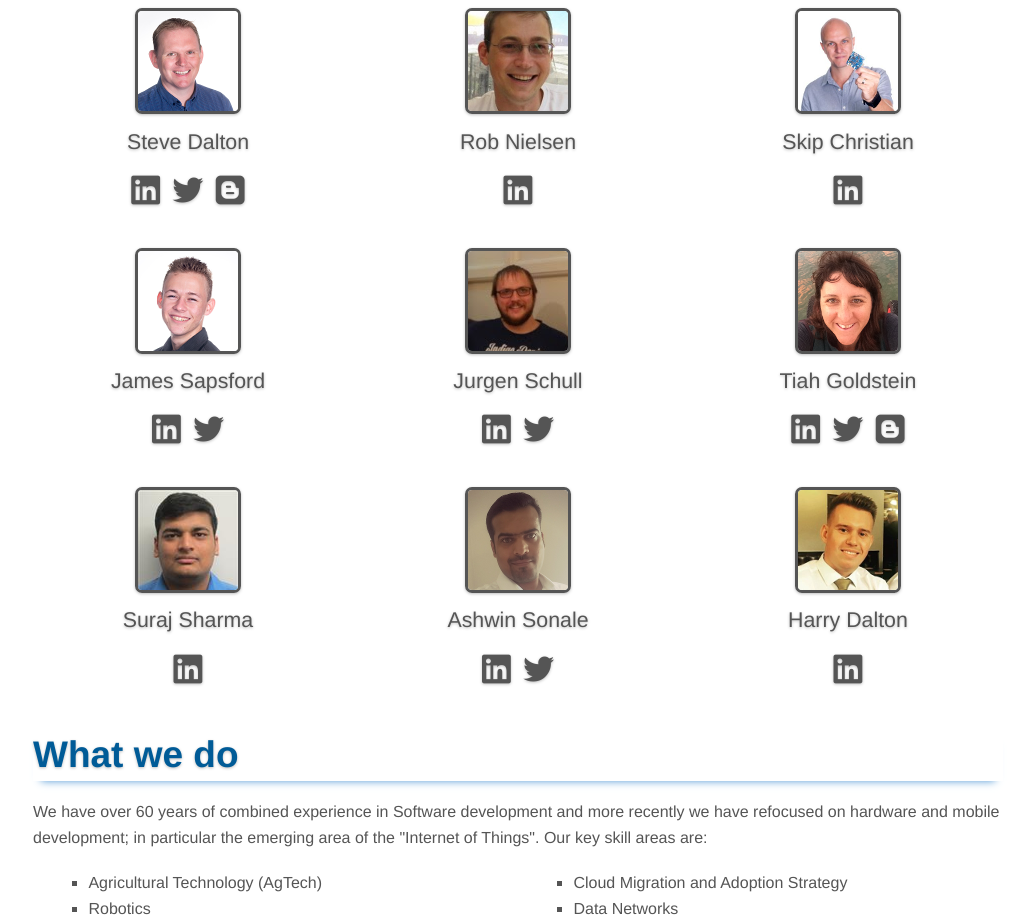
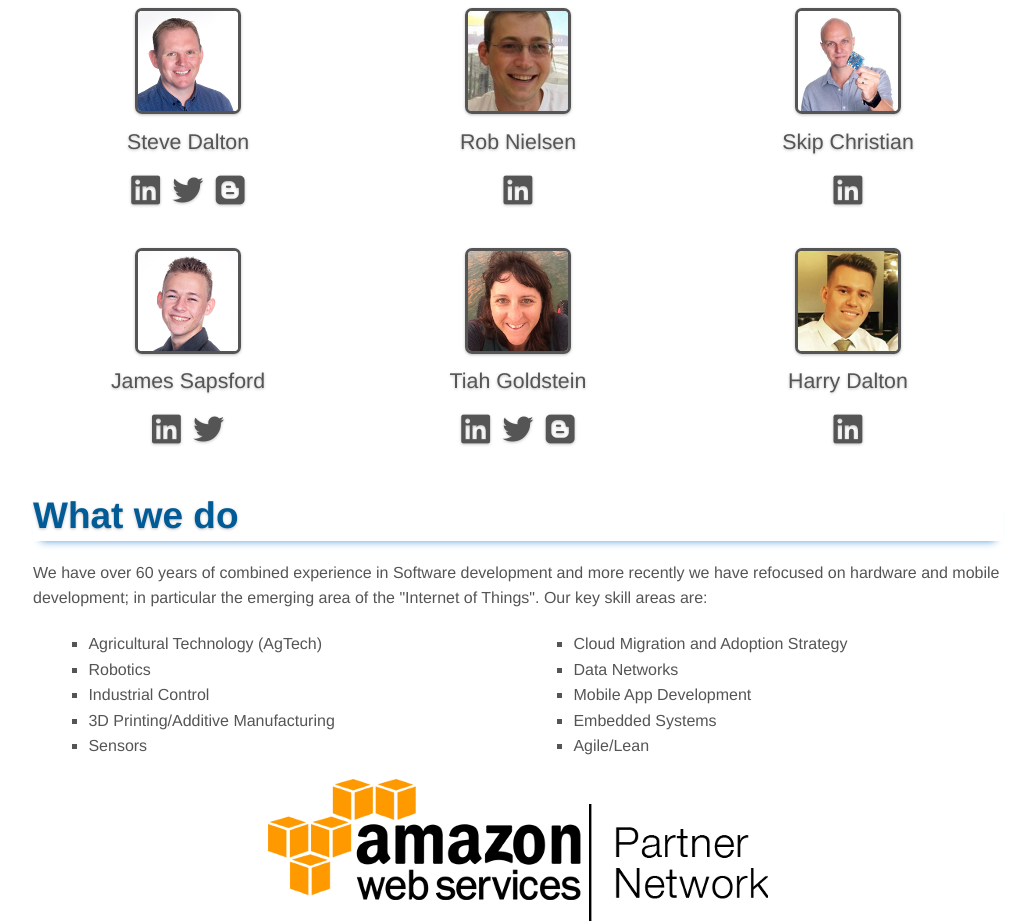
Before and after one commit to refactorau/refactorau.github.io, a plain HTML site: page index.html in a window 1280 px wide. Shown: the part 460-1382 px from the top of the page, without its empty margins (122-1152 px from the left). Drawn offline with Linux system fonts and the light colour scheme.

Commit message:
removed extras

```diff
--- a/index.html
+++ b/index.html
@@ -100,35 +100,12 @@
                     </div>
                 </li>
                 <li class="profile">
-                    <img class="pic" src="images/profiles/jurgen.png" />
-                    <p class="name">Jurgen Schull</p>
-                    <div class="links">
-                        <a href="https://au.linkedin.com/in/jurgen-schull-80639159"><i class="fi-social-linkedin"></i></a>
-                        <a href="http://twitter.com/plantcorn"><i class="fi-social-twitter"></i></a>
-                    </div>
-                </li>
-                <li class="profile">
                     <img class="pic" src="images/profiles/tiah.png" />
                     <p class="name">Tiah Goldstein</p>
                     <div class="links">
                         <a href="https://au.linkedin.com/in/tiahgoldstein"><i class="fi-social-linkedin"></i></a>
                         <a href="http://twitter.com/yaazamaus"><i class="fi-social-twitter"></i></a>
                         <a href="http://yaazam.com.au"><i class="fi-social-blogger"></i></a>
-                    </div>
-                </li>
-                <li class="profile">
-                    <img class="pic" src="images/profiles/suraj.png" />
-                    <p class="name">Suraj Sharma</p>
-                    <div class="links">
-                        <a href="https://www.linkedin.com/in/suraj-sharma-8899736"><i class="fi-social-linkedin"></i></a>
-                    </div>
-                </li>
-                <li class="profile">
-                    <img class="pic" src="images/profiles/ashwin.png" />
-                    <p class="name">Ashwin Sonale</p>
-                    <div class="links">
-                        <a href="https://www.linkedin.com/in/ashwinsonale"><i class="fi-social-linkedin"></i></a>
-                        <a href="http://twitter.com/ashwin_sonale"><i class="fi-social-twitter"></i></a>
                     </div>
                 </li>
                 <li class="profile">
```
